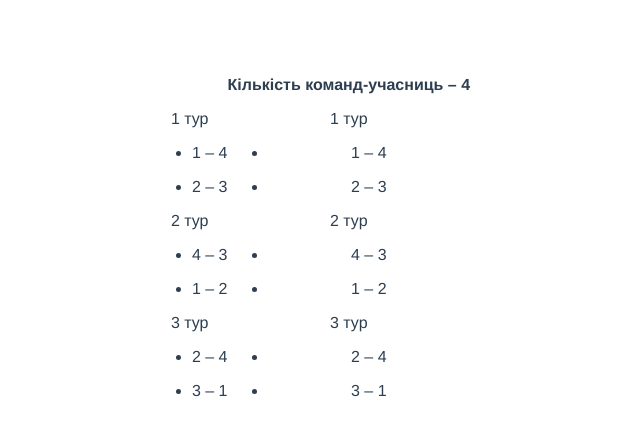
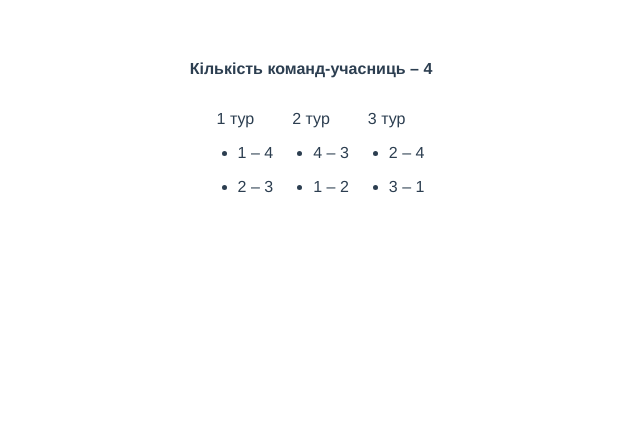
Before and after one commit to ruig1992/berger-round-robin-tables, a Vue app: page / in a window 1280 px wide. Shown: the top 436 px of the page, without its empty margins (329-969 px from the left). Built offline with nearby package versions, Linux system fonts and the light colour scheme.

Commit message:
Add component - CalendarInCols

```diff
--- a/src/App.vue
+++ b/src/App.vue
@@ -1,27 +1,17 @@
 <template>
   <div id="app">
-    <div class="column">
-      <div class="app-calendar"><div class="app-calendar__tour"><p class="app-calendar__tour-name">1 тур</p><ul class="app-calendar__games"><li class="app-calendar__game">1 – 4</li></ul><ul class="app-calendar__games"><li class="app-calendar__game">2 – 3</li></ul></div><div class="app-calendar__tour"><p class="app-calendar__tour-name">2 тур</p><ul class="app-calendar__games"><li class="app-calendar__game">4 – 3</li></ul><ul class="app-calendar__games"><li class="app-calendar__game">1 – 2</li></ul></div><div class="app-calendar__tour"><p class="app-calendar__tour-name">3 тур</p><ul class="app-calendar__games"><li class="app-calendar__game">2 – 4</li></ul><ul class="app-calendar__games"><li class="app-calendar__game">3 – 1</li></ul></div></div>
-    </div>
-    <div class="column">
-      <p><b>Кількість команд-учасниць – {{ participantsNum }}</b></p>
-      <div class="app-calendar">
-        <div class="app-calendar__tour" v-for="tour in calendar" :key="tour.tour">
-          <p class="app-calendar__tour-name">{{ tour.tour }} тур</p>
-          <ul class="app-calendar__games" v-for="(g, i) in tour.games" :key="i">
-            <li class="app-calendar__game">{{ g.team_1 }} – {{ g.team_2 }}</li>
-          </ul>
-        </div>
-      </div>
-    </div>
+    <p><b>Кількість команд-учасниць – {{ participantsNum }}</b></p>
+    <CalendarInCols :data="calendar" />
   </div>
 </template>
 
 <script>
+import CalendarInCols from './components/CalendarInCols';
 import Tournament from './services/tournament.service';
 
 export default {
   name: 'App',
+  components: { CalendarInCols },
   data: () => ({
     participantsNum: 4,
     calendar: [],
@@ -42,7 +32,9 @@ export default {
   color: #2c3e50;
   margin-top: 60px;
 }
-.column {
-  display: inline-block;
+.app-calendar {
+  display: flex;
+  flex-wrap: wrap;
+  justify-content: center;
 }
 </style>
--- /dev/null
+++ b/src/components/CalendarInCols.vue
@@ -0,0 +1,17 @@
+<template>
+  <div class="app-calendar">
+    <div class="app-calendar__tour" v-for="tour in data" :key="tour.tour">
+    <p class="app-calendar__tour-name">{{ tour.tour }} тур</p>
+    <ul class="app-calendar__games" v-for="(g, i) in tour.games" :key="i">
+      <li class="app-calendar__game">{{ g.team_1 }} – {{ g.team_2 }}</li>
+    </ul>
+    </div>
+  </div>
+</template>
+
+<script>
+export default {
+  name: 'CalendarInCols',
+  props: ['data'],
+}
+</script>
```
